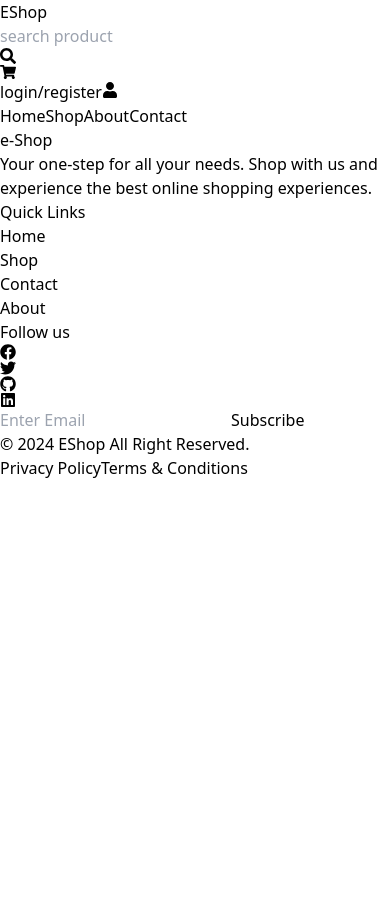
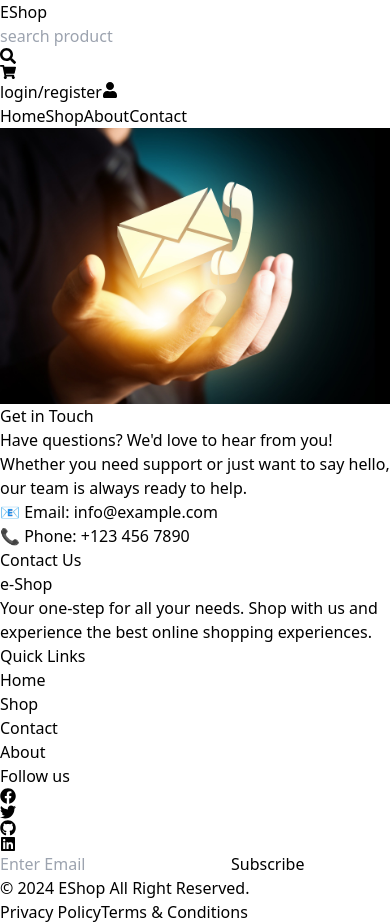
Before and after one commit to Bhavanikodur0706/E-Shop, a React (Vite) app: page /contact in a window 390 px wide. Before the commit the page ends 844 px from the top, so only its background shows below. Built offline with nearby package versions, Linux system fonts and the light colour scheme.

Commit message:
about and contact pages are done

```diff
--- a/src/App.jsx
+++ b/src/App.jsx
@@ -12,6 +12,8 @@ import CheckOut from "./pages/CheckOut";
 import Order from "./pages/Order";
 import FilterData from "./pages/FilterData";
 import ProductDetail from "./pages/ProductDetail";
+import About from "./pages/About";
+import Contact from "./pages/Contact";
 
 function App() {
   const [order, setOrder] = useState(null)
@@ -32,6 +34,8 @@ function App() {
         <Route path="/order" element={<Order order={order}/>} />
         <Route path="/filtered-data" element={<FilterData />} />
         <Route path="/product/:id" element={<ProductDetail />} />
+        <Route path="/about" element={<About />} />
+        <Route path="/contact" element={<Contact />} />
       </Routes>
       <Footer />
     </>
--- a/src/components/Navbar.jsx
+++ b/src/components/Navbar.jsx
@@ -59,8 +59,8 @@ const Navbar = () => {
       <div className='flex items-center justify-center py-4 space-x-10 text-sm font-bold'>
         <Link to='/' className='hover:underline'>Home</Link>
         <Link to='/shop' className='hover:underline'>Shop</Link>
-        <Link to='/' className='hover:underline'>About</Link>
-        <Link to='/' className='hover:underline'>Contact</Link>
+        <Link to='/about' className='hover:underline'>About</Link>
+        <Link to='/contact' className='hover:underline'>Contact</Link>
       </div>
       <Modal isModalOpen={isModalOpen} setIsModalOpen={setIsModalOpen} bgColor="bg-transparent">
         {isLogin ? <Login openSignUp={openSignUp}/> : <Register openLogin={openLogin}/>}
--- /dev/null
+++ b/src/pages/About.jsx
@@ -0,0 +1,45 @@
+import React from "react";
+import AboutImage from "../assets/about.jpg";
+
+const About = () => {
+  return (
+    <div className="container mx-auto p-4 md:p-8">
+      <div className="flex flex-col md:flex-row items-center gap-6">
+        {/* Image */}
+        <img
+          src={AboutImage}
+          alt="About Us"
+          className="w-40 sm:w-56 md:w-72 lg:w-96 rounded-lg shadow-lg"
+        />
+
+        {/* Content */}
+        <div className="text-center md:text-left max-w-md">
+          <h1 className="text-lg sm:text-xl md:text-2xl font-bold text-gray-800">
+            About Us
+          </h1>
+          <p className="text-gray-600 mt-2 leading-relaxed">
+            At <span className="font-semibold">Eshop</span>, we
+            believe in quality, affordability, and exceptional customer
+            service. Our journey began with a passion for providing the best
+            products, and today, we are proud to be a trusted name in the
+            industry.
+          </p>
+          <p className="text-gray-600 mt-2 leading-relaxed">
+            We handpick our collections to ensure you get only the best. Join us
+            on this journey and experience shopping like never before!
+          </p>
+
+          {/* CTA Button */}
+          <a
+            href="/shop"
+            className="inline-block mt-4 px-6 py-2 text-white bg-blue-600 rounded-lg shadow-md hover:bg-blue-700 transition"
+          >
+            Shop Now
+          </a>
+        </div>
+      </div>
+    </div>
+  );
+};
+
+export default About;
--- /dev/null
+++ b/src/pages/Contact.jsx
@@ -0,0 +1,54 @@
+import React from "react";
+import contact from '../assets/contact.jpg'
+
+const Contact = () => {
+  return (
+    <div className="container mx-auto p-4 md:p-8">
+      <div className="flex flex-col md:flex-row items-center gap-10">
+        {/* Image */}
+        <img
+          src={contact}
+          alt="Contact Us"
+          className="w-40 sm:w-56 md:w-72 lg:w-96 rounded-lg shadow-lg"
+        />
+
+        {/* Content */}
+        <div className="text-center md:text-left max-w-md">
+          <h1 className="text-lg sm:text-xl md:text-2xl font-bold text-gray-800">
+            Get in Touch
+          </h1>
+          <p className="text-gray-600 mt-2 leading-relaxed">
+            Have questions? We'd love to hear from you! Whether you need support or
+            just want to say hello, our team is always ready to help.
+          </p>
+
+          {/* Contact Details */}
+          <div className="mt-4">
+            <p className="text-gray-700">
+              📧 Email:{" "}
+              <a href="mailto:info@example.com" className="text-blue-500 hover:underline">
+                info@example.com
+              </a>
+            </p>
+            <p className="text-gray-700 mt-2">
+              📞 Phone:{" "}
+              <a href="tel:+1234567890" className="text-blue-500 hover:underline">
+                +123 456 7890
+              </a>
+            </p>
+          </div>
+
+          {/* CTA Button */}
+          <a
+            href="/contact"
+            className="inline-block mt-6 px-6 py-2 text-white bg-blue-600 rounded-lg shadow-md hover:bg-blue-700 transition"
+          >
+            Contact Us
+          </a>
+        </div>
+      </div>
+    </div>
+  );
+};
+
+export default Contact;
```
Also changed, not shown: src/assets/about.jpg (added), src/assets/contact.jpg (added).
